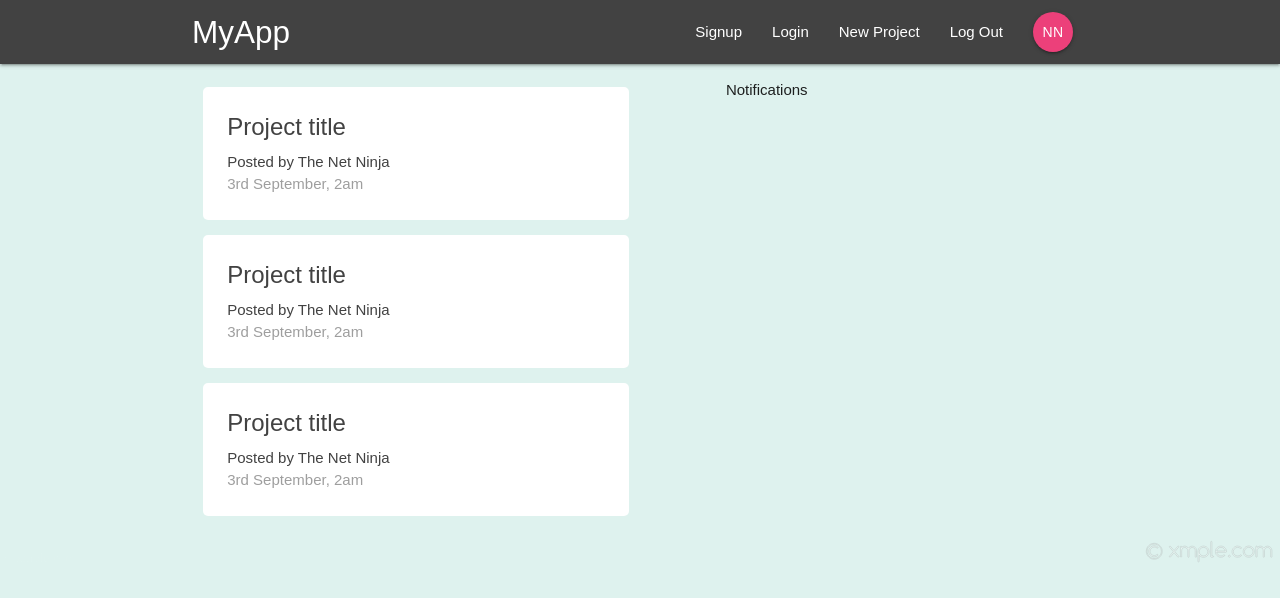
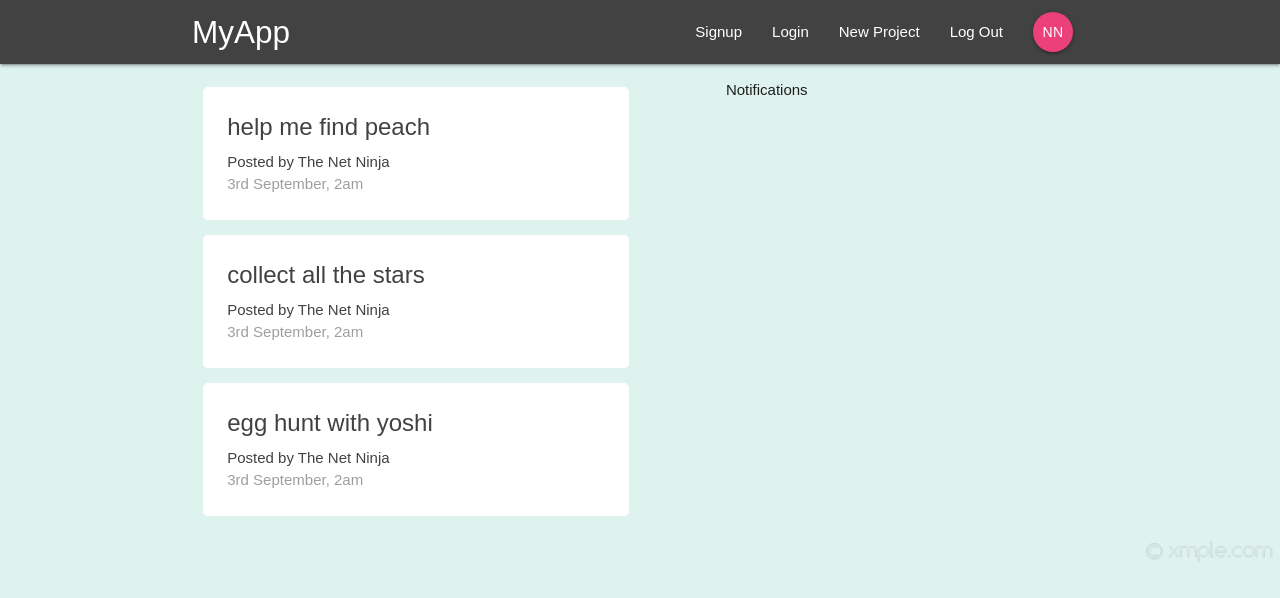
Before and after one commit to asmaa-ezz/React-Redux-Firebase, a React (Create React App) app in the folder client/: page / in a window 1280 px wide. Shown: the top 598 px of the page. Built offline with nearby package versions, Linux system fonts and the light colour scheme.

Commit message:
Pass the data project so change the title

```diff
--- a/client/src/components/project/ProjectSummary.js
+++ b/client/src/components/project/ProjectSummary.js
@@ -1,10 +1,10 @@
 import React from "react";
 
-const ProjectSummary = () => {
+const ProjectSummary = ({ project }) => {
   return (
     <div className="card z-depth-0 project-summary">
       <div className="card-content grey-text text-darken-3">
-        <span className="card-title ">Project title</span>
+        <span className="card-title ">{project.title}</span>
         <p>Posted by The Net Ninja</p>
         <p className="grey-text">3rd September, 2am</p>
       </div>
```
